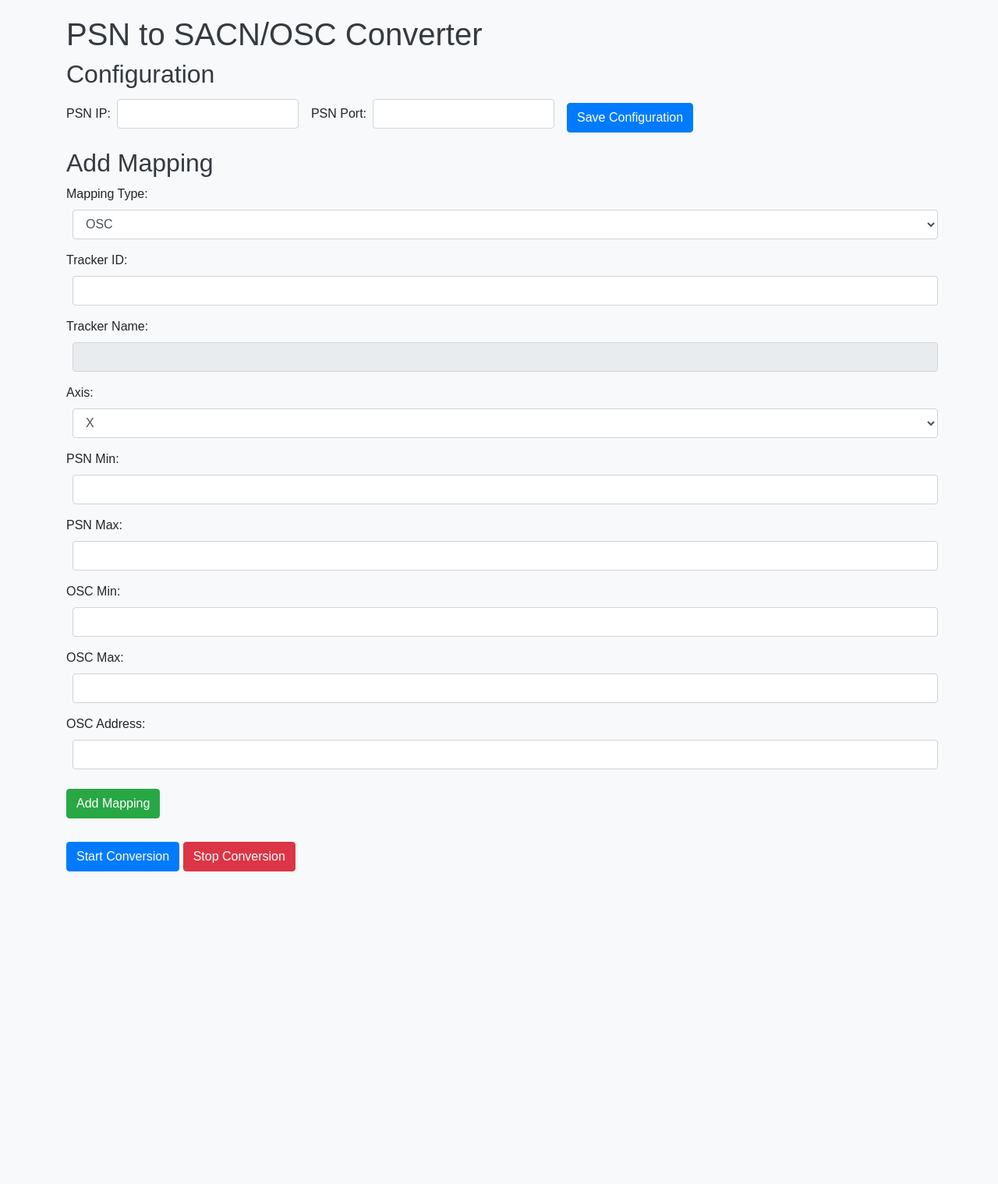
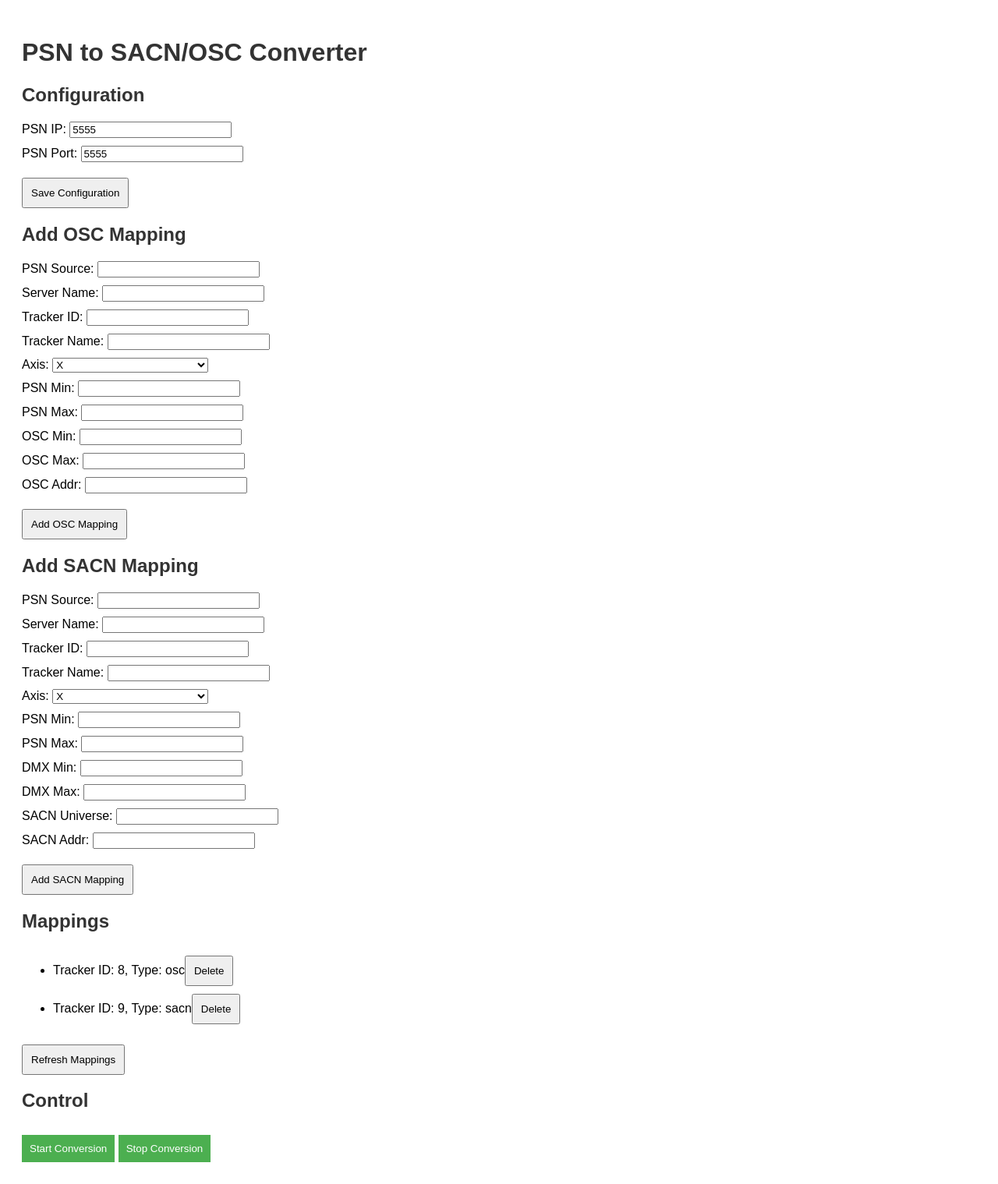
Before and after one commit to smart-life-tech/psn, a Flask app: page / in a window 1280 px wide. Shown: the whole page at 78% size. Before the commit the page ends 1118 px from the top, so only its background shows below. Run offline with Flask 3, Linux system fonts and the light colour scheme; some libraries are stand-ins or nearby versions.

Commit message:
new file:   static/styles.css

```diff
--- a/app.py
+++ b/app.py
@@ -43,65 +43,76 @@ def configure():
 
 @app.route('/add_osc_mapping', methods=['POST'])
 def add_osc_mapping():
-    mapping = {
-        'psn_source': request.form['psn_source'],
-        'server_name': request.form['server_name'],
-        'tracker_id': int(request.form['tracker_id']),
-        'tracker_name': request.form['tracker_name'],
-        'axis': request.form['axis'],
-        'psn_min': float(request.form['psn_min']),
-        'psn_max': float(request.form['psn_max']),
-        'osc_min': float(request.form['osc_min']),
-        'osc_max': float(request.form['osc_max']),
-        'osc_addr': request.form['osc_addr'],
-    }
-    config['mappings'].append(mapping)
-    save_config(config)
-    data_converter.add_mapping(
-        mapping['psn_source'],
-        mapping['server_name'],
-        mapping['tracker_id'],
-        mapping['tracker_name'],
-        mapping['axis'],
-        mapping['psn_min'],
-        mapping['psn_max'],
-        mapping['osc_min'],
-        mapping['osc_max'],
-        mapping['osc_addr']
-    )
-    return jsonify('OSC Mapping added')
+    try:
+        mapping = {
+            'type': 'osc',
+            'psn_source': request.form['psn_source'],
+            'server_name': request.form['server_name'],
+            'tracker_id': int(request.form['tracker_id']),
+            'tracker_name': request.form['tracker_name'],
+            'axis': request.form['axis'],
+            'psn_min': float(request.form['psn_min']),
+            'psn_max': float(request.form['psn_max']),
+            'osc_min': float(request.form['osc_min']),
+            'osc_max': float(request.form['osc_max']),
+            'osc_addr': request.form['osc_addr'],
+        }
+        config['mappings'].append(mapping)
+        save_config(config)
+        data_converter.add_osc_mapping(
+            mapping['psn_source'],
+            mapping['server_name'],
+            mapping['tracker_id'],
+            mapping['tracker_name'],
+            mapping['axis'],
+            mapping['psn_min'],
+            mapping['psn_max'],
+            mapping['osc_min'],
+            mapping['osc_max'],
+            mapping['osc_addr']
+        )
+        return jsonify('OSC Mapping added')
+    except Exception as e:
+        return jsonify(str(e)), 400
+
 
 @app.route('/add_sacn_mapping', methods=['POST'])
 def add_sacn_mapping():
-    mapping = {
-        'psn_source': request.form['psn_source'],
-        'server_name': request.form['server_name'],
-        'tracker_id': int(request.form['tracker_id']),
-        'tracker_name': request.form['tracker_name'],
-        'axis': request.form['axis'],
-        'psn_min': float(request.form['psn_min']),
-        'psn_max': float(request.form['psn_max']),
-        'dmx_min': int(request.form['dmx_min']),
-        'dmx_max': int(request.form['dmx_max']),
-        'sacn_universe': int(request.form['sacn_universe']),
-        'sacn_addr': int(request.form['sacn_addr']),
-    }
-    config['mappings'].append(mapping)
-    save_config(config)
-    data_converter.add_mapping(
-        mapping['psn_source'],
-        mapping['server_name'],
-        mapping['tracker_id'],
-        mapping['tracker_name'],
-        mapping['axis'],
-        mapping['psn_min'],
-        mapping['psn_max'],
-        mapping['dmx_min'],
-        mapping['dmx_max'],
-        mapping['sacn_universe'],
-        mapping['sacn_addr']
-    )
-    return jsonify('SACN Mapping added')
+    try:
+        mapping = {
+            'type': 'sacn',
+            'psn_source': request.form['psn_source'],
+            'server_name': request.form['server_name'],
+            'tracker_id': int(request.form['tracker_id']),
+            'tracker_name': request.form['tracker_name'],
+            'axis': request.form['axis'],
+            'psn_min': float(request.form['psn_min']),
+            'psn_max': float(request.form['psn_max']),
+            'dmx_min': int(request.form['dmx_min']),
+            'dmx_max': int(request.form['dmx_max']),
+            'sacn_universe': int(request.form['sacn_universe']),
+            'sacn_addr': int(request.form['sacn_addr']),
+        }
+        config['mappings'].append(mapping)
+        save_config(config)
+        data_converter.add_sacn_mapping(
+            mapping['psn_source'],
+            mapping['server_name'],
+            mapping['tracker_id'],
+            mapping['tracker_name'],
+            mapping['axis'],
+            mapping['psn_min'],
+            mapping['psn_max'],
+            mapping['dmx_min'],
+            mapping['dmx_max'],
+            mapping['sacn_universe'],
+            mapping['sacn_addr']
+        )
+        return jsonify('SACN Mapping added')
+    except Exception as e:
+        return jsonify(str(e)), 400
+
+
 @app.route('/mappings', methods=['GET'])
 def get_mappings():
     return jsonify({'mappings': config['mappings']})
--- /dev/null
+++ b/static/script.js
@@ -0,0 +1,82 @@
+$(document).ready(function() {
+    $('#configForm').submit(function(event) {
+        event.preventDefault();
+        $.post('/configure', $(this).serialize(), function(response) {
+            alert(response);
+        });
+    });
+
+    $('#oscMappingForm').submit(function(event) {
+        event.preventDefault();
+        $.post('/add_osc_mapping', $(this).serialize(), function(response) {
+            alert(response);
+            $('#mappingList').empty(); // Clear existing list
+            fetchMappings(); // Refresh mappings list after adding
+        }).fail(function(jqXHR, textStatus, errorThrown) {
+            alert('Error adding OSC mapping: ' + jqXHR.responseText);
+        });
+    });
+
+    $('#sacnMappingForm').submit(function(event) {
+        event.preventDefault();
+        $.post('/add_sacn_mapping', $(this).serialize(), function(response) {
+            alert(response);
+            $('#mappingList').empty(); // Clear existing list
+            fetchMappings(); // Refresh mappings list after adding
+        }).fail(function(jqXHR, textStatus, errorThrown) {
+            alert('Error adding SACN mapping: ' + jqXHR.responseText);
+        });
+    });
+
+    $('#startButton').click(function() {
+        $.post('/start', function(response) {
+            alert(response);
+        });
+    });
+
+    $('#stopButton').click(function() {
+        $.post('/stop', function(response) {
+            alert(response);
+        });
+    });
+
+    $('#refreshButton').click(function() {
+        $('#mappingList').empty(); // Clear existing list
+        fetchMappings(); // Refresh mappings list
+    });
+
+    // Fetch existing mappings on page load
+    fetchMappings();
+
+    function fetchMappings() {
+        $.get('/mappings', function(response) {
+            console.log("Mappings fetched: ", response.mappings);
+            response.mappings.forEach(function(mapping, index) {
+                var listItem = $('<li>').text(`Tracker ID: ${mapping.tracker_id}, Type: ${mapping.type}`);
+                var deleteButton = $('<button>').text('Delete').click(function() {
+                    console.log("Delete button clicked for index: ", index);
+                    deleteMapping(index);
+                });
+                listItem.append(deleteButton);
+                $('#mappingList').append(listItem);
+            });
+        });
+    }
+
+    function deleteMapping(index) {
+        $.ajax({
+            url: `/delete_mapping/${index}`,
+            type: 'DELETE',
+            success: function(response) {
+                console.log("Mapping deleted: ", response);
+                alert(response);
+                $('#mappingList').empty(); // Clear existing list
+                fetchMappings(); // Refresh mappings list after deletion
+            },
+            error: function(xhr, status, error) {
+                console.log("Error deleting mapping: ", error);
+                alert('Error deleting mapping');
+            }
+        });
+    }
+});
--- /dev/null
+++ b/static/styles.css
@@ -0,0 +1,38 @@
+/* styles.css */
+
+body {
+    font-family: Arial, sans-serif;
+    padding: 20px;
+}
+
+form {
+    margin-bottom: 20px;
+}
+
+h1, h2 {
+    color: #333;
+}
+
+button {
+    padding: 10px;
+    margin-top: 10px;
+}
+
+input[type="text"], input[type="number"], select {
+    width: 200px;
+    margin-bottom: 10px;
+}
+
+#startButton, #stopButton {
+    background-color: #4CAF50;
+    color: white;
+    border: none;
+}
+
+#startButton:hover, #stopButton:hover {
+    background-color: #45a049;
+}
+
+#startButton:active, #stopButton:active {
+    background-color: #3e8e41;
+}
--- a/templates/index.html
+++ b/templates/index.html
@@ -1,179 +1,70 @@
 <!DOCTYPE html>
-<html lang="en">
-
+<html>
 <head>
-    <meta charset="UTF-8">
-    <meta name="viewport" content="width=device-width, initial-scale=1.0">
     <title>PSN to SACN/OSC Converter</title>
-    <link rel="stylesheet" href="https://cdnjs.cloudflare.com/ajax/libs/font-awesome/6.0.0-beta3/css/all.min.css">
-    <link rel="stylesheet" href="https://maxcdn.bootstrapcdn.com/bootstrap/4.0.0/css/bootstrap.min.css">
-    <style>
-        body {
-            font-family: Arial, sans-serif;
-            background-color: #f8f9fa;
-            padding: 20px;
-        }
-
-        h1,
-        h2 {
-            color: #343a40;
-        }
-
-        form {
-            margin-bottom: 20px;
-        }
-
-        .form-group {
-            margin-bottom: 15px;
-        }
-
-        .btn {
-            margin-top: 10px;
-        }
-    </style>
+    <link rel="stylesheet" href="/static/styles.css">
     <script src="https://code.jquery.com/jquery-3.6.0.min.js"></script>
 </head>
-
 <body>
-    <div class="container">
     <h1>PSN to SACN/OSC Converter</h1>
 
     <h2>Configuration</h2>
-        <form id="configForm" class="form-inline">
-            <div class="form-group">
-                <label for="psn_ip">PSN IP:</label>
-                <input type="text" class="form-control ml-2" name="psn_ip" value="{{ config['psn_ip'] }}">
-            </div>
-            <div class="form-group ml-3">
-                <label for="psn_port">PSN Port:</label>
-                <input type="text" class="form-control ml-2" name="psn_port" value="{{ config['psn_port'] }}">
-            </div>
-            <button type="submit" class="btn btn-primary ml-3">Save Configuration</button>
+    <form id="configForm">
+        PSN IP: <input type="text" name="psn_ip" value="{{ config['psn_ip'] }}"><br>
+        PSN Port: <input type="text" name="psn_port" value="{{ config['psn_port'] }}"><br>
+        <button type="submit">Save Configuration</button>
     </form>
 
-        <h2>Add Mapping</h2>
-        <form id="mappingForm">
-            <div class="form-group">
-                <label for="mapping_type">Mapping Type:</label>
-                <select class="form-control ml-2" name="mapping_type" id="mapping_type">
-                    <option value="osc">OSC</option>
-                    <option value="sacn">sACN</option>
-                </select>
-            </div>
-            <div class="form-group">
-                <label for="tracker_id">Tracker ID:</label>
-                <input type="number" class="form-control ml-2" name="tracker_id">
-            </div>
-            <div class="form-group">
-                <label for="tracker_name">Tracker Name:</label>
-                <input type="text" class="form-control ml-2" name="tracker_name" readonly>
-            </div>
-            <div class="form-group">
-                <label for="axis">Axis:</label>
-                <select class="form-control ml-2" name="axis">
+    <h2>Add OSC Mapping</h2>
+    <form id="oscMappingForm">
+        PSN Source: <input type="text" name="psn_source"><br>
+        Server Name: <input type="text" name="server_name"><br>
+        Tracker ID: <input type="number" name="tracker_id"><br>
+        Tracker Name: <input type="text" name="tracker_name"><br>
+        Axis:
+        <select name="axis">
             <option value="X">X</option>
             <option value="Y">Y</option>
             <option value="Z">Z</option>
-                </select>
-            </div>
-            <div id="osc_fields">
-                <div class="form-group">
-                    <label for="psn_min">PSN Min:</label>
-                    <input type="number" class="form-control ml-2" name="psn_min">
-                </div>
-                <div class="form-group">
-                    <label for="psn_max">PSN Max:</label>
-                    <input type="number" class="form-control ml-2" name="psn_max">
-                </div>
-                <div class="form-group">
-                    <label for="osc_min">OSC Min:</label>
-                    <input type="number" class="form-control ml-2" name="osc_min">
-                </div>
-                <div class="form-group">
-                    <label for="osc_max">OSC Max:</label>
-                    <input type="number" class="form-control ml-2" name="osc_max">
-                </div>
-                <div class="form-group">
-                    <label for="osc_addr">OSC Address:</label>
-                    <input type="text" class="form-control ml-2" name="osc_addr">
-                </div>
-            </div>
-            <div id="sacn_fields" style="display: none;">
-                <div class="form-group">
-                    <label for="psn_min">PSN Min:</label>
-                    <input type="number" class="form-control ml-2" name="psn_min">
-                </div>
-                <div class="form-group">
-                    <label for="psn_max">PSN Max:</label>
-                    <input type="number" class="form-control ml-2" name="psn_max">
-                </div>
-                <div class="form-group">
-                    <label for="dmx_min">DMX Min:</label>
-                    <input type="number" class="form-control ml-2" name="dmx_min">
-                </div>
-                <div class="form-group">
-                    <label for="dmx_max">DMX Max:</label>
-                    <input type="number" class="form-control ml-2" name="dmx_max">
-                </div>
-                <div class="form-group">
-                    <label for="sacn_universe">sACN Universe:</label>
-                    <input type="number" class="form-control ml-2" name="sacn_universe">
-                </div>
-                <div class="form-group">
-                    <label for="sacn_addr">sACN Address:</label>
-                    <input type="number" class="form-control ml-2" name="sacn_addr">
-                </div>
-            </div>
-            <button type="submit" class="btn btn-success">Add Mapping</button>
+        </select><br>
+        PSN Min: <input type="number" step="any" name="psn_min"><br>
+        PSN Max: <input type="number" step="any" name="psn_max"><br>
+        OSC Min: <input type="number" step="any" name="osc_min"><br>
+        OSC Max: <input type="number" step="any" name="osc_max"><br>
+        OSC Addr: <input type="text" name="osc_addr"><br>
+        <button type="submit">Add OSC Mapping</button>
     </form>
 
-        <button id="startButton" class="btn btn-primary">Start Conversion</button>
-        <button id="stopButton" class="btn btn-danger">Stop Conversion</button>
+    <h2>Add SACN Mapping</h2>
+    <form id="sacnMappingForm">
+        PSN Source: <input type="text" name="psn_source"><br>
+        Server Name: <input type="text" name="server_name"><br>
+        Tracker ID: <input type="number" name="tracker_id"><br>
+        Tracker Name: <input type="text" name="tracker_name"><br>
+        Axis:
+        <select name="axis">
+            <option value="X">X</option>
+            <option value="Y">Y</option>
+            <option value="Z">Z</option>
+        </select><br>
+        PSN Min: <input type="number" step="any" name="psn_min"><br>
+        PSN Max: <input type="number" step="any" name="psn_max"><br>
+        DMX Min: <input type="number" name="dmx_min"><br>
+        DMX Max: <input type="number" name="dmx_max"><br>
+        SACN Universe: <input type="number" name="sacn_universe"><br>
+        SACN Addr: <input type="number" name="sacn_addr"><br>
+        <button type="submit">Add SACN Mapping</button>
+    </form>
 
-        <script>
-            $(document).ready(function () {
-                function toggleMappingFields() {
-                    var mappingType = $('#mapping_type').val();
-                    if (mappingType === 'osc') {
-                        $('#osc_fields').show();
-                        $('#sacn_fields').hide();
-                    } else {
-                        $('#osc_fields').hide();
-                        $('#sacn_fields').show();
-                    }
-                }
+    <h2>Mappings</h2>
+    <ul id="mappingList"></ul>
 
-                $('#mapping_type').change(toggleMappingFields);
-                toggleMappingFields();
+    <button id="refreshButton">Refresh Mappings</button>
 
-                $('#configForm').submit(function (event) {
-                    event.preventDefault();
-                    $.post('/configure', $(this).serialize(), function (response) {
-                        alert(response);
-                    });
-                });
+    <h2>Control</h2>
+    <button id="startButton">Start Conversion</button>
+    <button id="stopButton">Stop Conversion</button>
 
-                $('#mappingForm').submit(function (event) {
-                    event.preventDefault();
-                    $.post('/add_mapping', $(this).serialize(), function (response) {
-                        alert(response);
-                    });
-                });
-
-                $('#startButton').click(function () {
-                    $.post('/start', function (response) {
-                        alert(response);
-                    });
-                });
-
-                $('#stopButton').click(function () {
-                    $.post('/stop', function (response) {
-                        alert(response);
-                    });
-                });
-            });
-        </script>
-    </div>
+    <script src="/static/script.js"></script>
 </body>
-
 </html>
```
Also changed, not shown: config.json (+25 -10 lines). Lines whose indentation alone changed are shown as unchanged.
